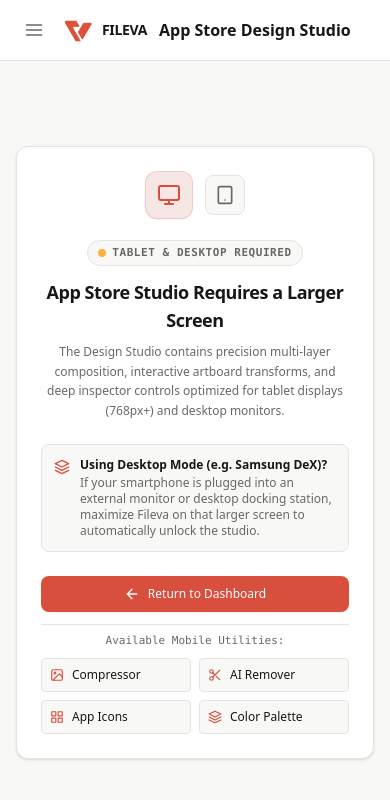
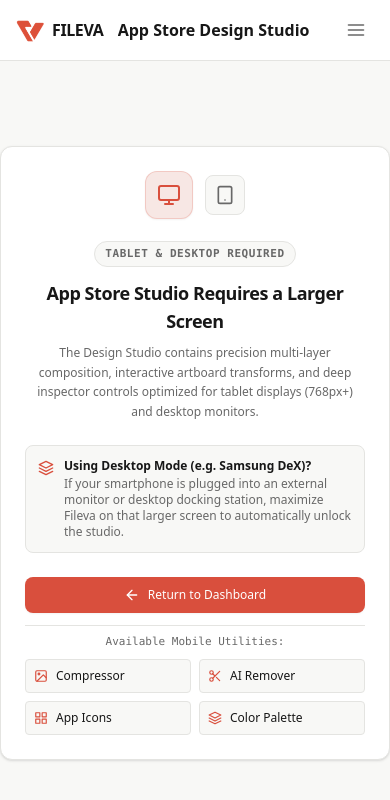
Before and after one commit to Lanhubs/fileva, a React (Vite) app: page /design-studio in a window 390 px wide. Shown: the top 800 px of the page. Built offline with nearby package versions, Linux system fonts and the light colour scheme.

Commit message:
fixes: header fixed

```diff
--- a/src/components/layout/Navbar.tsx
+++ b/src/components/layout/Navbar.tsx
@@ -32,27 +32,21 @@ export const Navbar: React.FC<NavbarProps> = ({
       <div className="px-4 py-3 flex items-center justify-between">
         {/* Left: Mobile hamburger & Active Tool Name */}
         <div className="flex items-center gap-3">
-          <button
-            id="mobile-menu-button"
-            onClick={() => setMobileMenuOpen(!mobileMenuOpen)}
-            className="md:hidden p-2 rounded text-text-muted hover:bg-background hover:text-text-main focus:outline-hidden focus:ring-1 focus:ring-primary cursor-pointer"
-            aria-label="Toggle navigation menu"
-          >
-            {mobileMenuOpen ? <FiX className="w-5 h-5" /> : <FiMenu className="w-5 h-5" />}
-          </button>
+
 
           {/* Brand logo in header strictly reserved for smartphone view when sidebar is hidden */}
-          <div className="md:hidden flex items-center gap-2.5 shrink-0">
+          <div className="md:hidden flex items-center gap-2 shrink-0">
             <img
               src={filevaLogo}
               alt="Fileva logo"
               className="w-7 h-7 rounded object-contain bg-white"
             />
-            <span className="text-sm font-bold tracking-tight text-text-main">
+            <span className="text-md font-bold tracking-tight text-text-main ">
               FILEVA
             </span>
           </div>
 
+        </div>
           <div>
             <h1 className="text-base font-bold text-text-main flex items-center gap-2">
               <span className="truncate">{currentToolConfig.label}</span>
@@ -63,7 +57,6 @@ export const Navbar: React.FC<NavbarProps> = ({
               )}
             </h1>
           </div>
-        </div>
 
         {/* Right: Active File badge & Reset */}
         <div className="flex items-center gap-2 sm:gap-3">
@@ -87,11 +80,19 @@ export const Navbar: React.FC<NavbarProps> = ({
             </div>
           )}
         </div>
+        <button
+          id="mobile-menu-button"
+          onClick={() => setMobileMenuOpen(!mobileMenuOpen)}
+          className="md:hidden p-2 rounded text-text-muted hover:bg-background hover:text-text-main focus:outline-hidden focus:ring-1 focus:ring-primary cursor-pointer"
+          aria-label="Toggle navigation menu"
+        >
+          {mobileMenuOpen ? <FiX className="w-5 h-5" /> : <FiMenu className="w-5 h-5" />}
+        </button>
       </div>
 
       {/* Mobile Drawer Menu */}
       {mobileMenuOpen && (
-        <div className="md:hidden border-t border-border bg-surface p-3 space-y-1">
+        <div className="md:hidden border-t border-border bg-surface p-3 space-y-1 h-screen">
           {TOOLS_CONFIG.map((tool) => {
             const Icon = tool.icon;
             const isActive = activeTool === tool.id;
@@ -103,11 +104,10 @@ export const Navbar: React.FC<NavbarProps> = ({
                   onSelectTool?.(tool.id);
                   setMobileMenuOpen(false);
                 }}
-                className={`w-full flex items-center gap-3 px-3 py-2 rounded text-xs text-left transition-colors font-medium border-l-2 cursor-pointer ${
-                  isActive
+                className={`w-full flex items-center gap-3 px-3 py-2 rounded text-xs text-left transition-colors font-medium border-l-2 cursor-pointer ${isActive
                     ? 'bg-primary-light border-primary text-primary font-semibold'
                     : 'border-transparent text-text-muted hover:bg-background hover:text-text-main'
-                }`}
+                  }`}
               >
                 <Icon className={`w-4 h-4 shrink-0 ${isActive ? 'text-primary' : 'text-text-muted'}`} />
                 <div className="flex-1 min-w-0">
--- a/src/features/design-studio/components/StudioDeviceRestrictionView.tsx
+++ b/src/features/design-studio/components/StudioDeviceRestrictionView.tsx
@@ -12,7 +12,7 @@ export const StudioDeviceRestrictionView: React.FC<StudioDeviceRestrictionViewPr
   return (
     <div
       id="studio-device-restriction-view"
-      className="flex-1 w-full h-full min-h-[calc(100vh-5rem)] flex items-center justify-center p-4 sm:p-6 bg-background text-text-main select-none"
+      className="flex-1 w-full h-full min-h-[calc(100vh-5rem)] flex items-center justify-center  bg-background text-text-main select-none"
     >
       <div className="max-w-md w-full bg-surface border border-border rounded-xl p-6 sm:p-8 shadow-sm text-center">
         {/* Visual Device Archetype Badges */}
@@ -26,7 +26,7 @@ export const StudioDeviceRestrictionView: React.FC<StudioDeviceRestrictionViewPr
         </div>
 
         <div className="inline-flex items-center gap-1.5 px-2.5 py-1 rounded-full bg-background border border-border text-[11px] font-mono text-text-muted mb-3 uppercase tracking-wider font-semibold">
-          <span className="w-2 h-2 rounded-full bg-amber-500 animate-pulse" />
+
           Tablet & Desktop Required
         </div>
 
```
